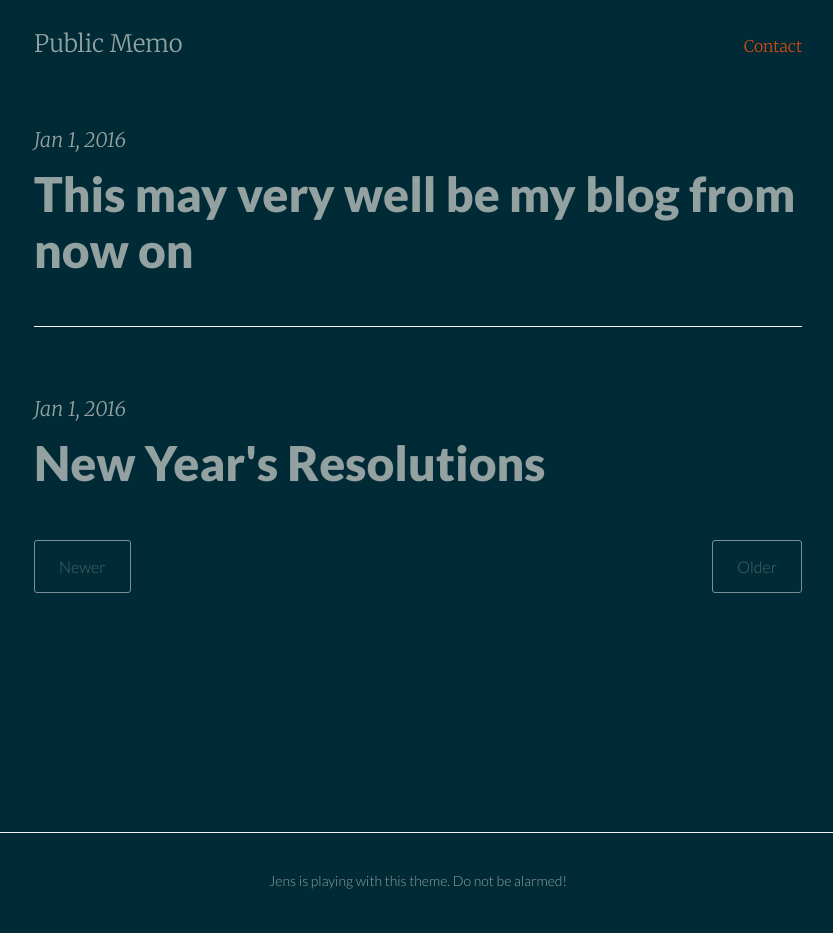
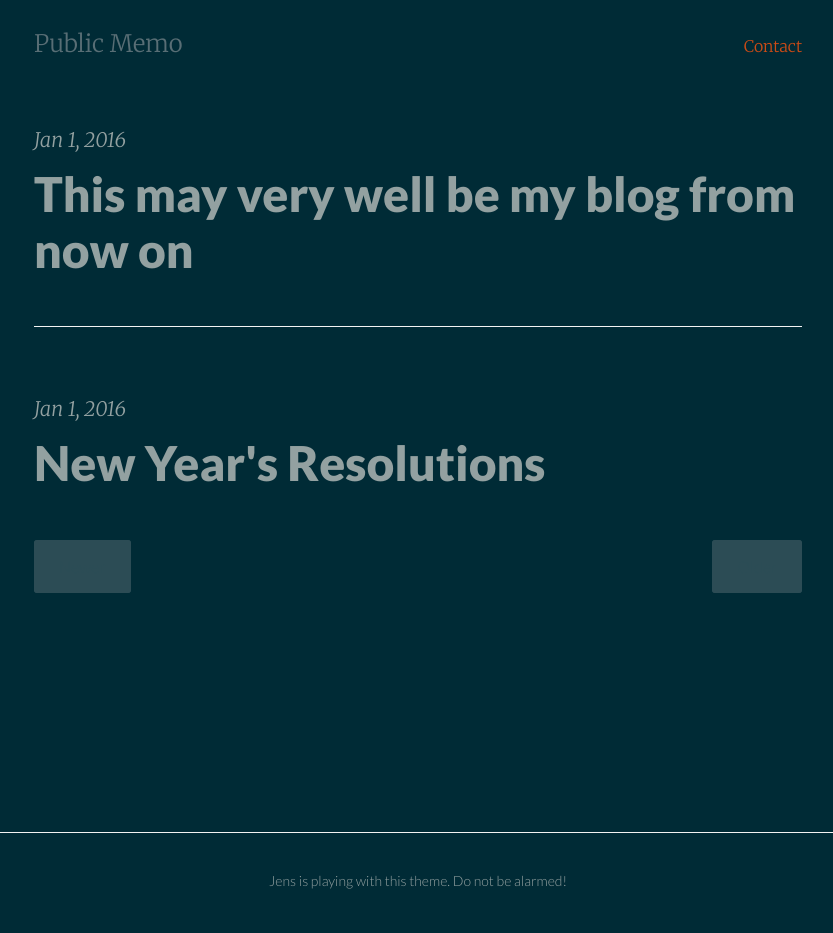
Before and after one commit to ohyran/ohyran.github.io, a Jekyll site: the page built from index.html, in a window 1280 px wide. Shown: the whole page, without its empty margins (222-1055 px from the left). Built offline with Jekyll 4.4.1, drawn with Linux system fonts in a browser that asks for light colours; the list of posts is cut into pages by our own code.

Commit message:
Update pixyll.css

```diff
--- a/css/pixyll.css
+++ b/css/pixyll.css
@@ -58,7 +58,7 @@ body {
 }
 
 .site-header a {
-  color: #93a1a1;
+  color: #586e75;
   font-weight: 300;
 }
 
@@ -123,10 +123,10 @@ body {
   -webkit-transition: all 0.2s ease-in-out;
   -moz-transition: all 0.2s ease-in-out;
   transition: all 0.2s ease-in-out;
-  background: #002b36;
+  background: #586e75;
   border-radius: 0.1875em;
-  border: 1px solid #f3f3f3;
-  color: #93a1a1;
+  border: 1px solid #586e75;
+  color: #586e75;
   padding: 1rem 1.5rem;
 }
 
```
